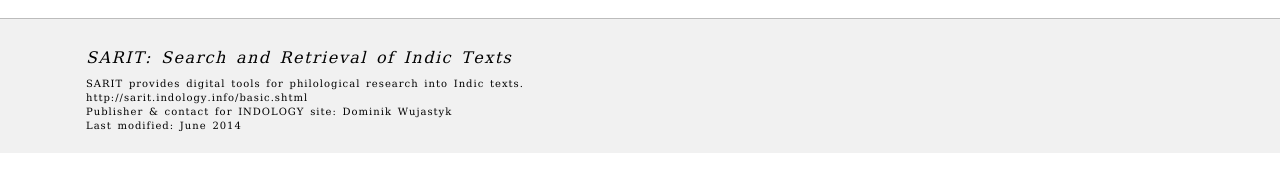
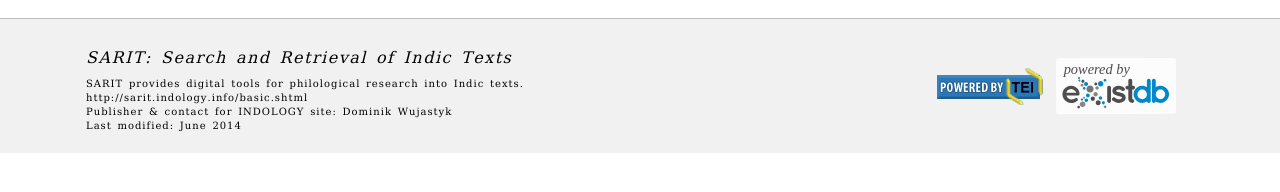
Before and after one commit to eXistSolutions/sarit, a website: page template.html in a window 1280 px wide. Shown: the part 166-358 px from the top of the page. Drawn offline with nearby package versions, Linux system fonts and the light colour scheme.

Commit message:
Add powered by icons to footer.

```diff
--- a/resources/css/styles.less
+++ b/resources/css/styles.less
@@ -386,3 +386,13 @@
         text-decoration: underline;
     }
 }
+
+.poweredby {
+    text-align: right;
+    line-height: 93px;
+    img {
+        display: inline-block;
+        vertical-align: middle;
+        margin-right: 18px;
+    }
+}
--- a/template.html
+++ b/template.html
@@ -72,13 +72,17 @@
         <footer>
             <div class="container">
                 <div class="row">
-                    <div class="col-md-12">
+                    <div class="col-md-8">
                         <h6>SARIT: Search and Retrieval of Indic Texts</h6>
                         <p>SARIT provides digital tools for philological research into Indic texts.</p>
                         <p>http://sarit.indology.info/basic.shtml</p>
                         <p>Publisher &amp; contact for INDOLOGY site: <a href="https://univie.academia.edu/DominikWujastyk">Dominik Wujastyk</a>
                         </p>
                         <p>Last modified: June 2014</p>
+                    </div>
+                    <div class="col-md-4 poweredby">
+                        <img src="resources/img/powered-by-TEI.png"/>
+                        <img src="resources/img/powered-by-whiteglass.svg" width="120"/>
                     </div>
                 </div>
             </div>
```
Also changed, not shown: resources/css/styles.css, resources/img/powered-by-TEI.png (added), resources/img/powered-by-whiteglass.svg (added).
